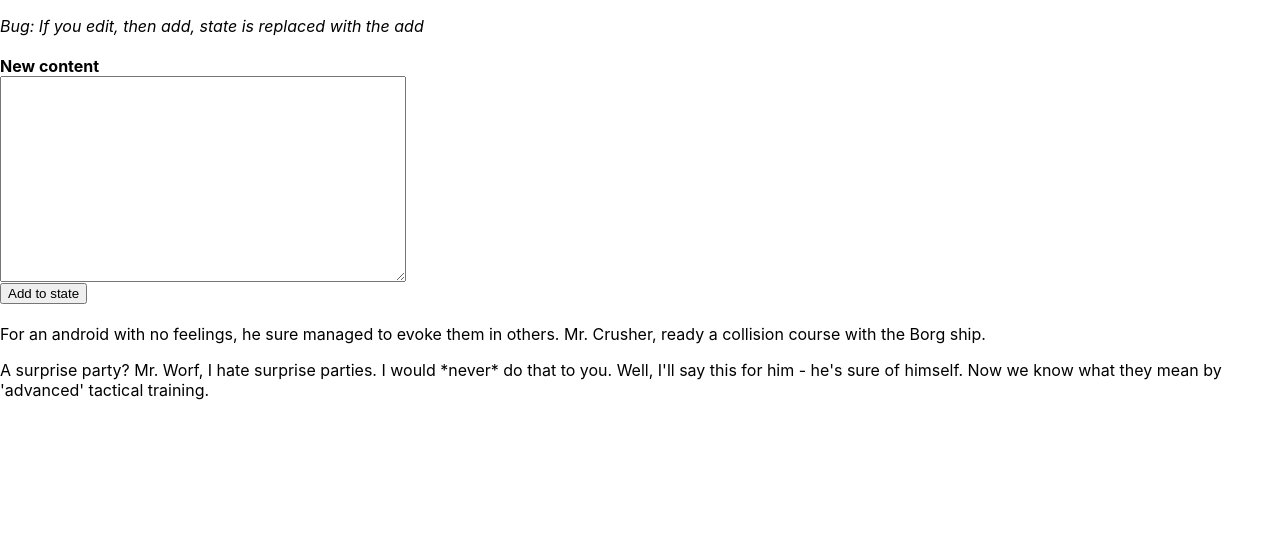
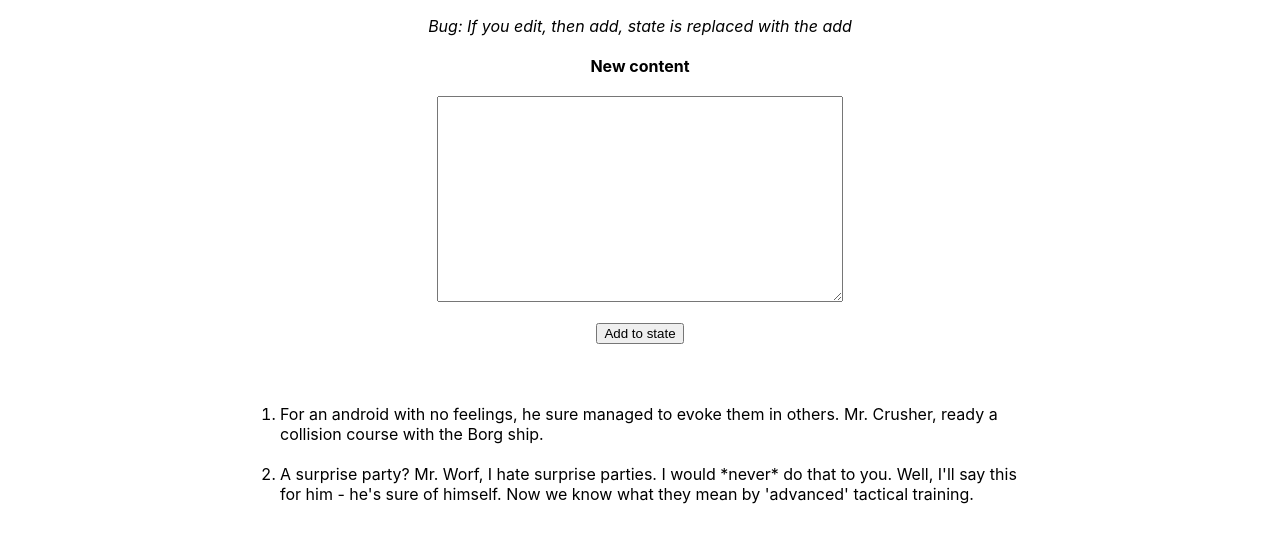
Before and after one commit to thedigitaldesign/react-complete-guide, a React (Create React App) app in the folder assignments/assignment-1/: page / in a window 1280 px wide. Shown: the top 542 px of the page. Built offline with nearby package versions, Linux system fonts and the light colour scheme.

Commit message:
Styling and narrowing down the issue with the state differences between editing and adding

```diff
--- a/assignments/assignment-1/src/App.css
+++ b/assignments/assignment-1/src/App.css
@@ -1,5 +1,7 @@
 .App {
-  text-align: left;
+  text-align: center;
+  width: 800px;
+  margin: 0 auto;
 }
 
 .App-logo {
--- a/assignments/assignment-1/src/App.js
+++ b/assignments/assignment-1/src/App.js
@@ -58,12 +58,18 @@ export default class App extends Component {
                 <p>
                     <em>Bug: If you edit, then add, state is replaced with the add</em>
                 </p>
+
                 <UserInput content={this.userInputHandler} />
-                {this.state.UserOutputs.map((output) => {
-                    return (
-                        <UserOutput key={key += 1} dataId={output.id} text={output.text} click={this.userOutputHandler} />
-                    )
-                })}
+
+                <br />
+
+                <ol>
+                    {this.state.UserOutputs.map((output) => {
+                        return (
+                            <UserOutput key={key += 1} dataId={output.id} text={output.text} click={this.userOutputHandler} />
+                        )
+                    })}
+                </ol>
             </div>
         )
     }
--- a/assignments/assignment-1/src/Components/UserInput/UserInput.js
+++ b/assignments/assignment-1/src/Components/UserInput/UserInput.js
@@ -13,7 +13,8 @@ export default class UserInput extends Component {
             display: 'block',
             width: '400px',
             height: '200px',
-            verticalAlign: 'top'
+            verticalAlign: 'top',
+            margin: '20px auto'
         }
 
         return (
--- /dev/null
+++ b/assignments/assignment-1/src/Components/UserOutput/UserOutput.css
@@ -0,0 +1,4 @@
+.user-output-field {
+    text-align: left;
+    margin: 20px auto;
+}
--- a/assignments/assignment-1/src/Components/UserOutput/UserOutput.js
+++ b/assignments/assignment-1/src/Components/UserOutput/UserOutput.js
@@ -1,4 +1,5 @@
 import React, { Component } from 'react'
+import './UserOutput.css'
 
 export default class UserOutput extends Component {
     constructor(props) {
@@ -42,7 +43,7 @@ export default class UserOutput extends Component {
         }
 
         return (
-            <div className="user-output-field">
+            <li className="user-output-field">
                 { this.state.showhide
                     ? <p onClick={this.showhideHandler}>{this.props.text}</p>
                     : <textarea style={style} onChange={this.textareaHandler} data-id={this.props.dataId} defaultValue={this.props.text} /> }
@@ -50,7 +51,7 @@ export default class UserOutput extends Component {
                 { !this.state.showhide
                     ? <button onClick={this.updateStateHandler}>Update state</button>
                     : null }
-            </div>
+            </li>
         )
     }
 }
```
